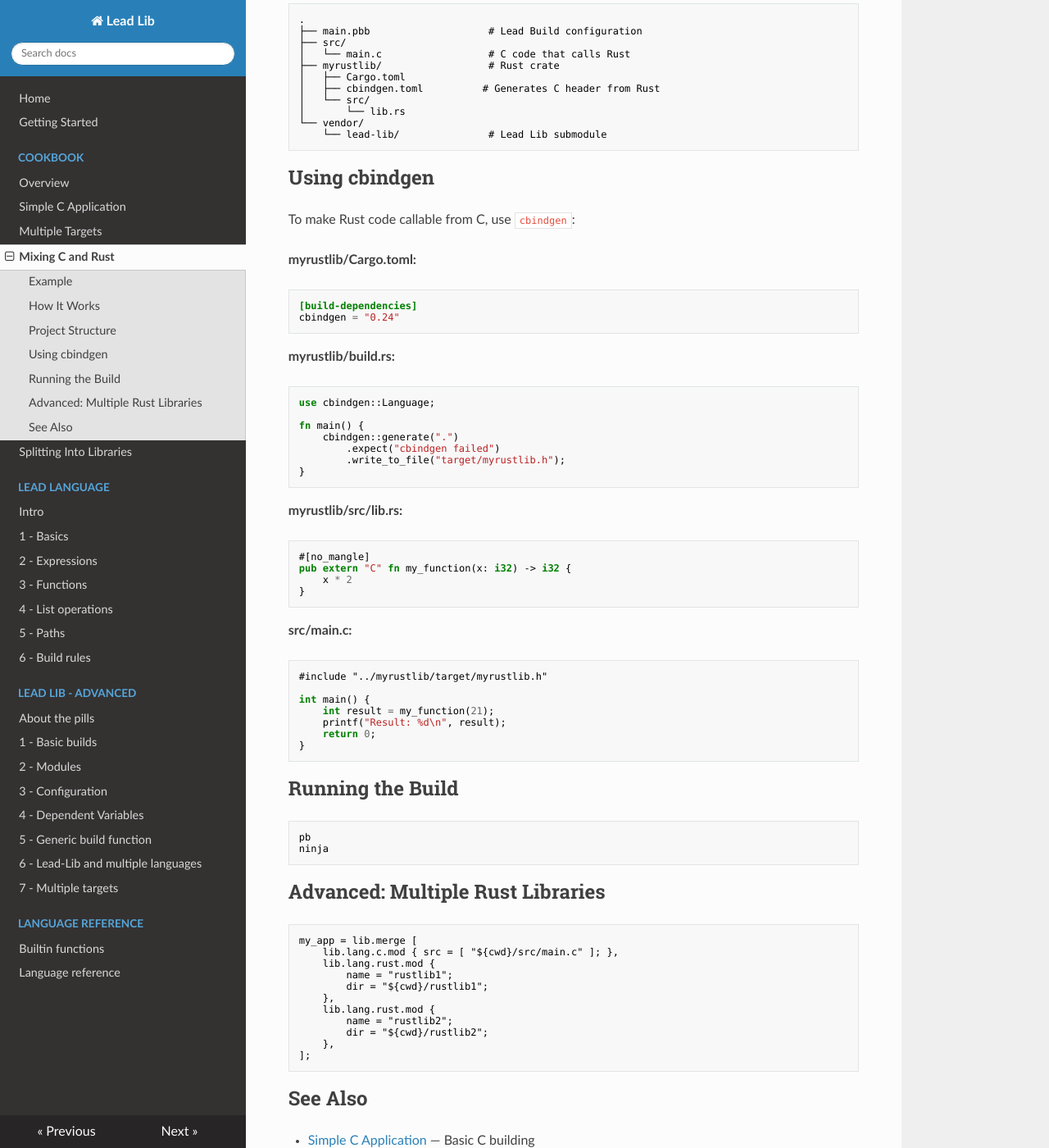
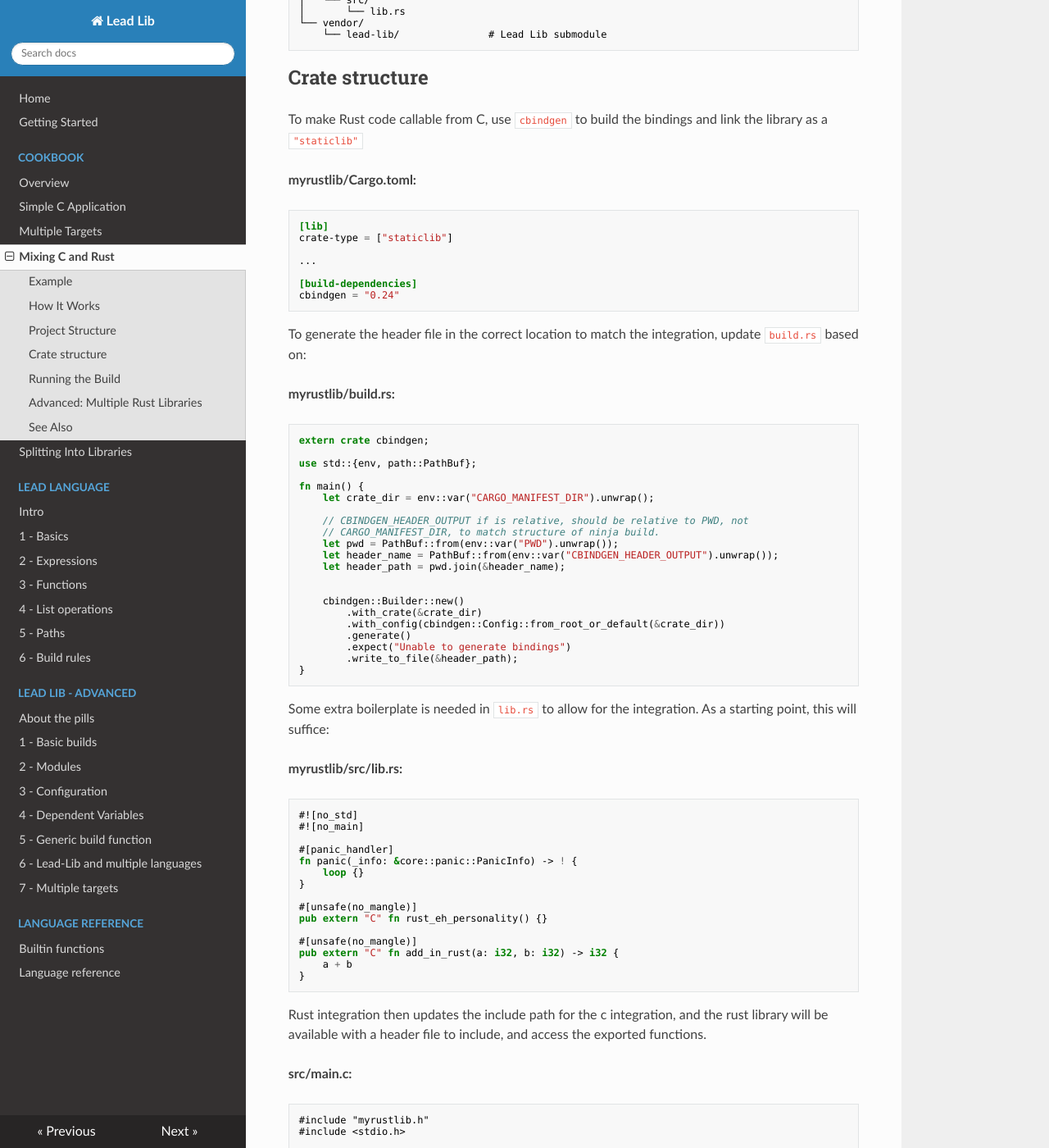
Before and after one commit to lead-build/lead-doc, an MkDocs documentation site: the page built from docs/cookbook/c-and-rust.md, in a window 1280 px wide and 1400 px high, scrolled down 1107 px. Shown: the whole window at 82% size. Built offline with MkDocs 1.6.1, drawn with Linux system fonts in a browser that asks for light colours; some of the changed text lies outside the part shown.

Commit message:
Fixup of rust recipe

````diff
--- a/docs/cookbook/c-and-rust.md
+++ b/docs/cookbook/c-and-rust.md
@@ -61,44 +57,90 @@ Typical directory layout:
     └── lead-lib/               # Lead Lib submodule
 ```
 
-## Using cbindgen
+## Crate structure
 
-To make Rust code callable from C, use `cbindgen`:
+To make Rust code callable from C, use `cbindgen` to build the bindings and
+link the library as a `"staticlib"`
 
 **myrustlib/Cargo.toml:**
 ```toml
+
+[lib]
+crate-type = ["staticlib"]
+
+...
+
 [build-dependencies]
 cbindgen = "0.24"
 ```
 
+To generate the header file in the correct location to match the integration,
+update `build.rs` based on:
+
 **myrustlib/build.rs:**
 ```rust
-use cbindgen::Language;
+extern crate cbindgen;
+
+use std::{env, path::PathBuf};
 
 fn main() {
-    cbindgen::generate(".")
-        .expect("cbindgen failed")
-        .write_to_file("target/myrustlib.h");
+    let crate_dir = env::var("CARGO_MANIFEST_DIR").unwrap();
+
+    // CBINDGEN_HEADER_OUTPUT if is relative, should be relative to PWD, not
+    // CARGO_MANIFEST_DIR, to match structure of ninja build.
+    let pwd = PathBuf::from(env::var("PWD").unwrap());
+    let header_name = PathBuf::from(env::var("CBINDGEN_HEADER_OUTPUT").unwrap());
+    let header_path = pwd.join(&header_name);
+
+
+    cbindgen::Builder::new()
+        .with_crate(&crate_dir)
+        .with_config(cbindgen::Config::from_root_or_default(&crate_dir))
+        .generate()
+        .expect("Unable to generate bindings")
+        .write_to_file(&header_path);
 }
+
 ```
+
+Some extra boilerplate is needed in `lib.rs` to allow for the integration. As a
+starting point, this will suffice:
 
 **myrustlib/src/lib.rs:**
 ```rust
-#[no_mangle]
-pub extern "C" fn my_function(x: i32) -> i32 {
-    x * 2
+#![no_std]
+#![no_main]
+
+#[panic_handler]
+fn panic(_info: &core::panic::PanicInfo) -> ! {
+    loop {}
 }
+
+#[unsafe(no_mangle)]
+pub extern "C" fn rust_eh_personality() {}
+
+#[unsafe(no_mangle)]
+pub extern "C" fn add_in_rust(a: i32, b: i32) -> i32 {
+    a + b
+}
+
 ```
+
+Rust integration then updates the include path for the c integration, and the
+rust library will be available with a header file to include, and access the
+exported functions.
 
 **src/main.c:**
 ```c
-#include "../myrustlib/target/myrustlib.h"
+#include "myrustlib.h"
+#include <stdio.h>
 
 int main() {
-    int result = my_function(21);
-    printf("Result: %d\n", result);
+    printf("C and Rust Example\n");
+    printf("Calling Rust function: add_in_rust(10, 20) = %d\n", add_in_rust(10, 20));
     return 0;
 }
+
 ```
 
 ## Running the Build
````
Also changed, not shown: other parts of docs/cookbook/c-and-rust.md (+3 -7 lines).
